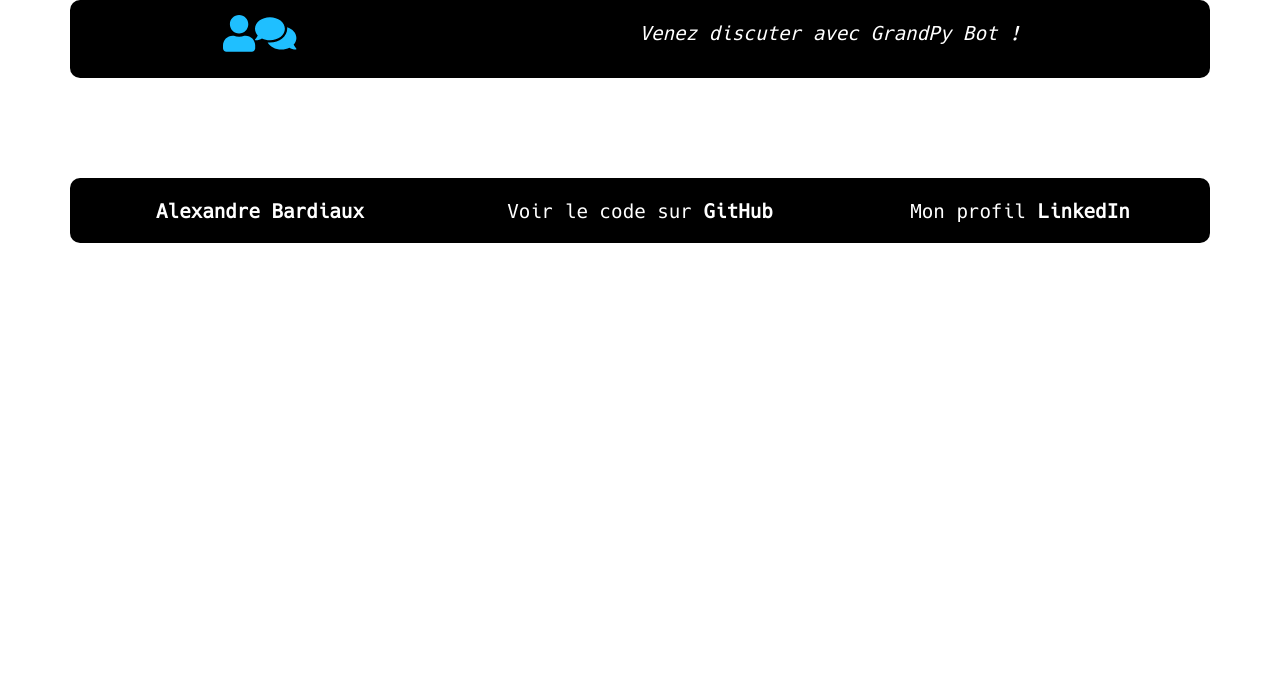
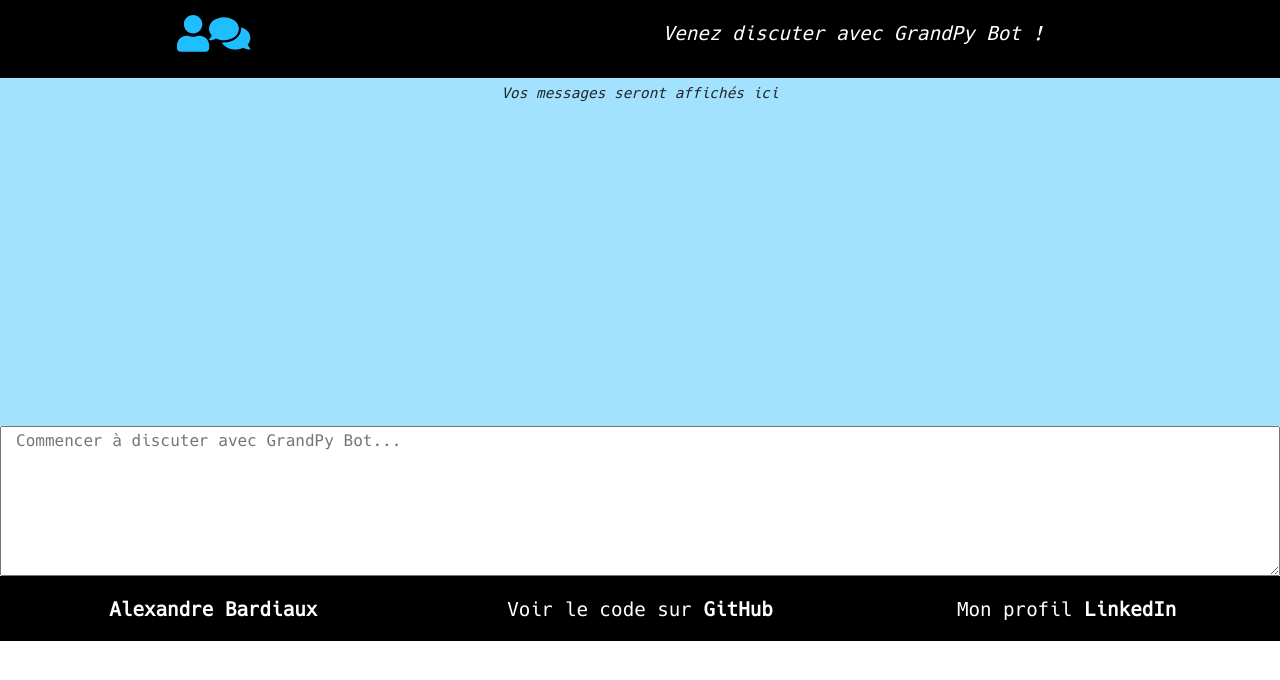
Before and after one commit to AlexBardDev/Project_7_OC, a Flask app: page / in a window 1280 px wide. Shown: the top 680 px of the page. Run offline with Flask 2, Linux system fonts and the light colour scheme; some libraries are stand-ins or nearby versions; some web fonts are replaced.

Commit message:
Added content to the web page

```diff
--- a/static/style.css
+++ b/static/style.css
@@ -23,7 +23,6 @@ header, footer
 {
     background-color: black;
     color: white;
-    border-radius: 10px;
 }
 
 .logo
@@ -60,10 +59,21 @@ a:hover
 }
 
 /* Section */
-section
+
+.dialog
 {
-    height: 100px;
+    height: 348px;
+    background-color: rgb(163, 226, 255);
 }
+
+.dialog p
+{
+    font-style: italic;
+    font-size: 0.9em;
+    margin-top: 5px;
+}
+
+/* Media querries */
 
 @media all and (max-width: 768px)
 {
@@ -83,7 +93,7 @@ section
 
     .logo
     {
-        font-size: 2em;
+        font-size: 1.9em;
     }
 
     footer p
--- a/templates/grandpy.html
+++ b/templates/grandpy.html
@@ -10,7 +10,7 @@
     </head>
 
     <body>
-        <div class="container">
+        <div class="container-fluid">
             <header class="row text-center">
                 <p class="col-4 logo">
                     <span class="fas fa-user"></span><span class="fas fa-comments"></span>
@@ -21,7 +21,10 @@
             </header>
 
             <section class="row">
-
+                <div class="col-12 dialog">
+                    <p class="text-center">Vos messages seront affichés ici</p>
+                </div>
+                <textarea class="col-12" rows="6" placeholder="Commencer à discuter avec GrandPy Bot..."></textarea>
             </section>
 
             <footer class="row text-center">
```
